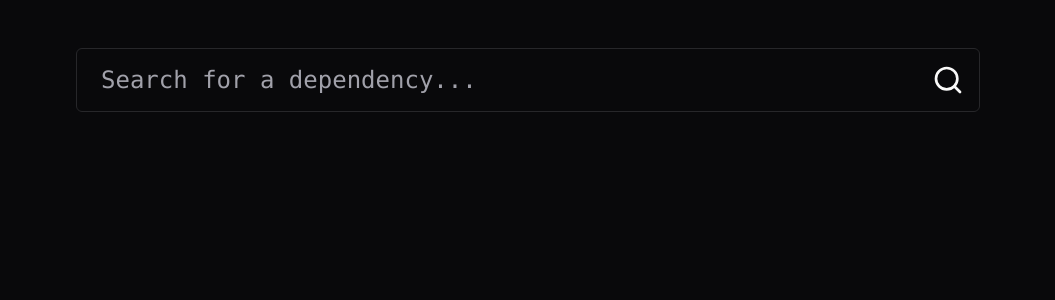
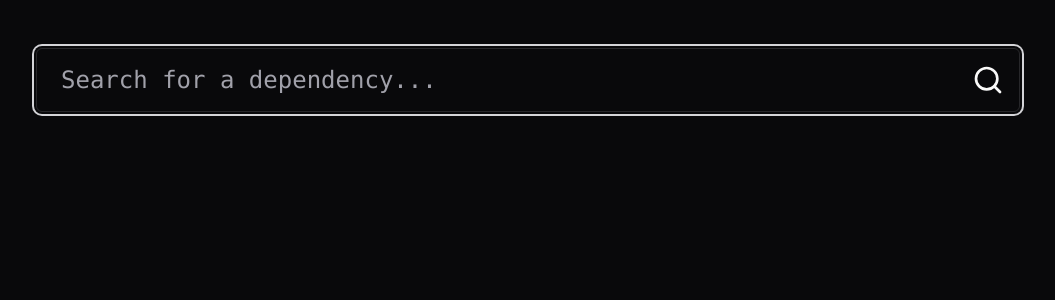
Before and after one commit to harrel56/jar-hell, a React (Vite) app in the folder web/: page / in a window 1280 px wide. Shown: the top 300 px of the page, without its empty margins (112-1167 px from the left). Built offline with nearby package versions, Linux system fonts and the light colour scheme.

Commit message:
adjust padding, autofocus

```diff
--- a/web/src/App.tsx
+++ b/web/src/App.tsx
@@ -2,6 +2,5 @@ import {useOutlet} from 'react-router-dom'
 
 export const App = () => {
   const outlet = useOutlet()
-
-  return <div className='lg:w-[1000px] md:w-full m-auto p-12 flex flex-col items-center'>{outlet}</div>
+  return <div className='lg:w-[1000px] md:w-full m-auto pt-12 px-2 flex flex-col items-center'>{outlet}</div>
 }
--- a/web/src/Autocomplete.tsx
+++ b/web/src/Autocomplete.tsx
@@ -107,6 +107,7 @@ export const Autocomplete = () => {
              {...ac.getInputProps()}
              value={inputValue}
              placeholder='Search for a dependency...'
+             autoFocus
              EndIcon={loading ? LoadingSpinner : SearchIcon}/>
       <Listbox ac={ac}/>
     </div>
```
